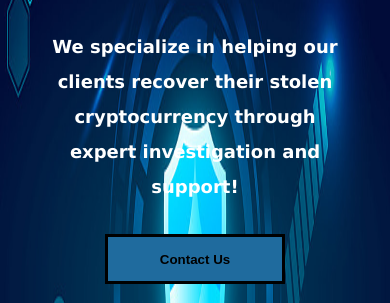
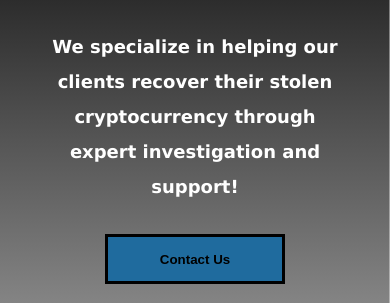
Before and after one commit to majkell-opps/Trust-Shield-Recovery, a plain HTML site: page index.html in a window 390 px wide. Shown: the part 214-517 px from the top of the page. Drawn offline with nearby package versions, Linux system fonts and the light colour scheme.

Commit message:
Update index.html

```diff
--- a/index.html
+++ b/index.html
@@ -149,7 +149,7 @@
                 margin: 15px 0px 15px 0px;
             }
             div.second-cont{
-            background-image= url(linear-gradient: (to bottom, black, white)
+                background-image: linear-gradient(to bottom, black, white);
             }
 
         }
```
